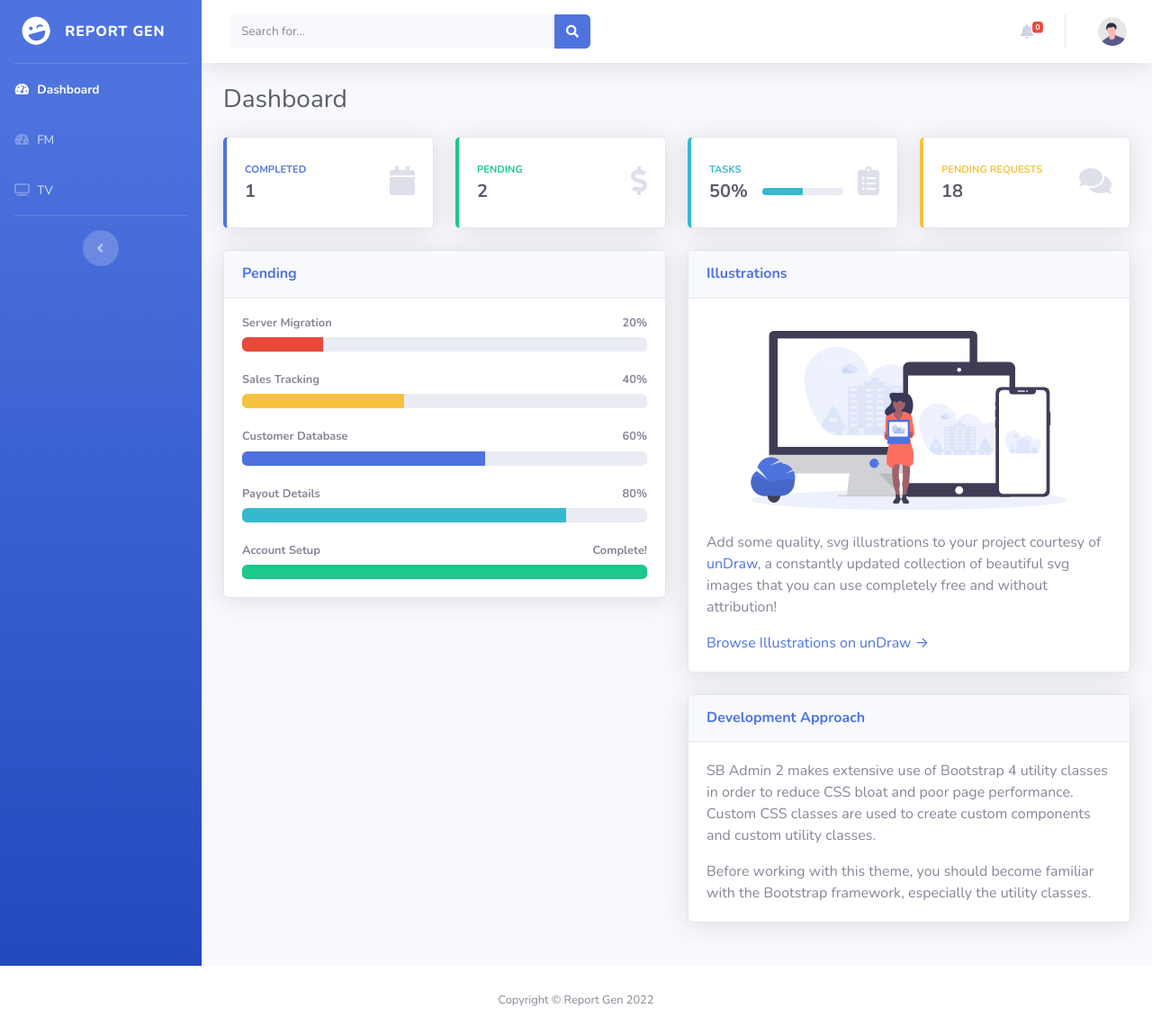
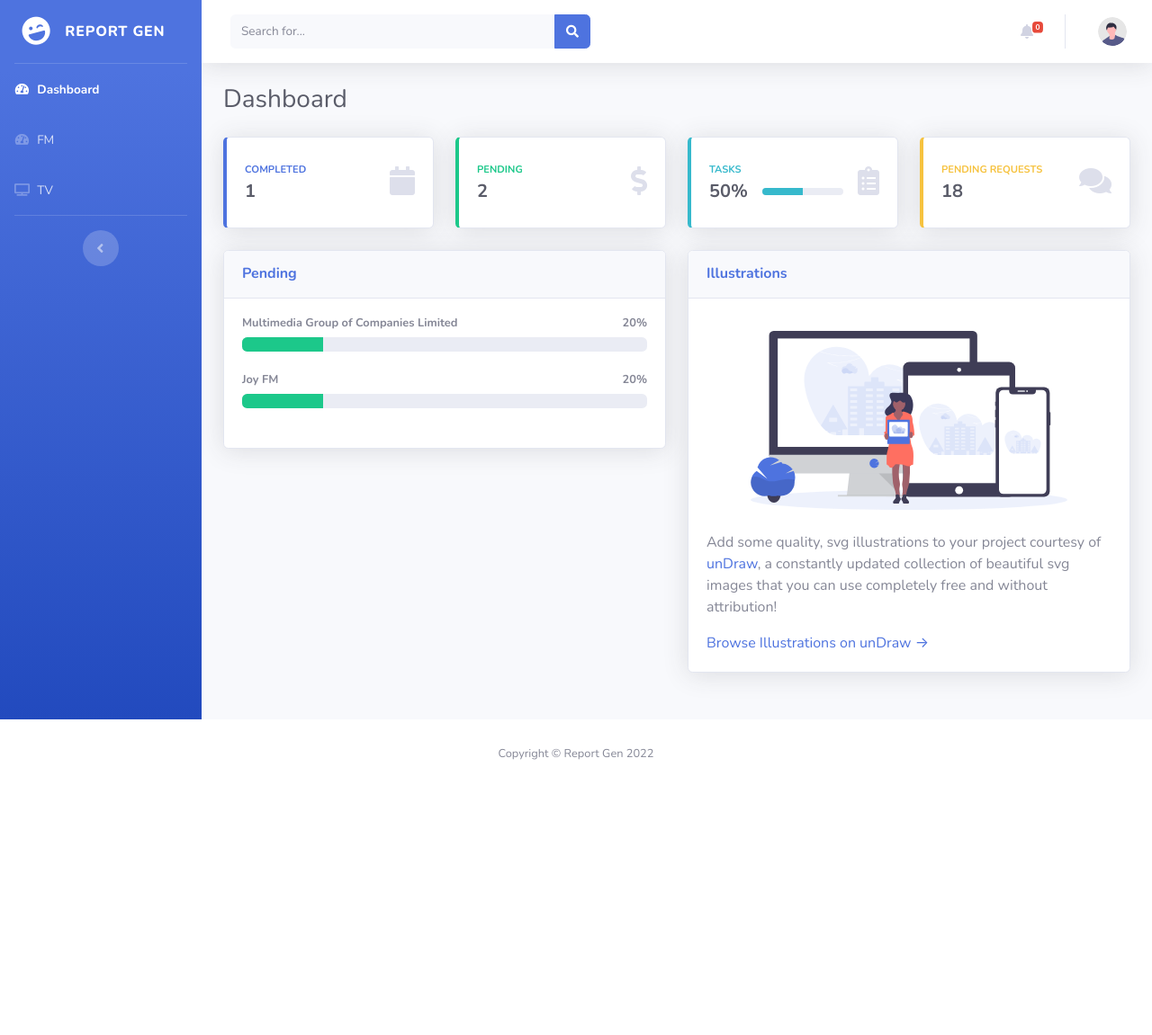
Before and after one commit to asare-21/report_gen, a Django app: page / in a window 1280 px wide. Shown: the whole page at 90% size. After the commit the page ends 845 px from the top, so only its background shows below. Run offline with Django 4.2, Linux system fonts and the light colour scheme; a user stored in the database is signed in; data comes from the database, SQL or seed files in the repository; both versions use the stored data as it was after the commit; tables that the repository leaves empty hold one stand-in row (values such as "Sample post"); some libraries are stand-ins or nearby versions.

Commit message:
workng on generating pdfs

```diff
--- a/ease/helpers.py
+++ b/ease/helpers.py
@@ -1,3 +1,4 @@
+from pydoc import doc
 from docx2pdf import convert
 import os
 import pathlib
@@ -23,3 +24,5 @@ async def docxToPdf(file_id):
                     output_path=f"{file_id}.pdf", keep_active=True)
     except Exception as e:
         print(e)
+
+asyncio.run(docxToPdf("Fresh FM"))
--- a/ease/templates/ease/index.html
+++ b/ease/templates/ease/index.html
@@ -179,7 +179,28 @@
                                     <h6 class="m-0 font-weight-bold text-primary">Pending</h6>
                                 </div>
                                 <div class="card-body">
-                                    <h4 class="small font-weight-bold">Server Migration <span
+                                    {% if pending_reports %}
+                                     {% for report in pending_reports  %}
+                                     {% comment %}
+                                     bg-danger
+                                     bg-warning
+                                     bg-success
+
+                                     {% endcomment %}
+                                    <h4 class="small font-weight-bold">{{report.name_of_station}} <span
+                                            class="float-right">20%</span></h4>
+                                    <div class="progress mb-4">
+                                        <div class="progress-bar bg-success" role="progressbar" style="width: 20%"
+                                            aria-valuenow="20" aria-valuemin="0" aria-valuemax="100"></div>
+                                    </div>
+                                    {% endfor %}
+                                    {% else %}
+                                    <div class="alert alert-danger" role="alert">
+                                              No pending reports
+                                            </div>
+                                    {% endif %}
+
+                                    {% comment %} <h4 class="small font-weight-bold">Server Migration <span
                                             class="float-right">20%</span></h4>
                                     <div class="progress mb-4">
                                         <div class="progress-bar bg-danger" role="progressbar" style="width: 20%"
@@ -208,13 +229,12 @@
                                     <div class="progress">
                                         <div class="progress-bar bg-success" role="progressbar" style="width: 100%"
                                             aria-valuenow="100" aria-valuemin="0" aria-valuemax="100"></div>
+
+                                        </div>
+                               {% endcomment %}
                                     </div>
-                                </div>
                             </div>
-
-
                         </div>
-
                         <div class="col-lg-6 mb-4">
 
                             <!-- Illustrations -->
@@ -227,42 +247,21 @@
                                         <img class="img-fluid px-3 px-sm-4 mt-3 mb-4" style="width: 25rem;"
                                             src="{%static "img/undraw_posting_photo.svg"%}" alt="...">
                                     </div>
-                                    <p>Add some quality, svg illustrations to your project courtesy of <a
-                                            target="_blank" rel="nofollow" href="https://undraw.co/">unDraw</a>, a
+                                    <p>Add some quality, svg illustrations to your project courtesy of <a target="_blank" rel="nofollow" href="https://undraw.co/">unDraw</a>, a
                                         constantly updated collection of beautiful svg images that you can use
                                         completely free and without attribution!</p>
                                     <a target="_blank" rel="nofollow" href="https://undraw.co/">Browse Illustrations on
                                         unDraw &rarr;</a>
                                 </div>
                             </div>
-
-                            <!-- Approach -->
-                            <div class="card shadow mb-4">
-                                <div class="card-header py-3">
-                                    <h6 class="m-0 font-weight-bold text-primary">Development Approach</h6>
-                                </div>
-                                <div class="card-body">
-                                    <p>SB Admin 2 makes extensive use of Bootstrap 4 utility classes in order to reduce
-                                        CSS bloat and poor page performance. Custom CSS classes are used to create
-                                        custom components and custom utility classes.</p>
-                                    <p class="mb-0">Before working with this theme, you should become familiar with the
-                                        Bootstrap framework, especially the utility classes.</p>
-                                </div>
-                            </div>
-
                         </div>
                     </div>
-
                 </div>
                 <!-- /.container-fluid -->
-
             </div>
             <!-- End of Main Content -->
-
-
         </div>
         <!-- End of Content Wrapper -->
-
     </div>
     <!-- End of Page Wrapper -->
 
--- a/ease/views.py
+++ b/ease/views.py
@@ -29,8 +29,12 @@ def index(request):
         user=request.user, seen=False).count()
     notifications = NotificationModel.objects.filter(
         user=request.user, seen=False).order_by('created_at')
+    pending_fm = FMModel.objects.filter(completed=False)
+    pending_tv = TVModel.objects.filter(completed=False)
+    # spread operator inserts the content of the lists
+    pending_reports = [*pending_fm, *pending_tv]
     data = {'user': request.user, 'completed': completed, 'pending': pending,
-            'notification_count': notification_count, 'notifications': notifications}
+            'notification_count': notification_count, 'notifications': notifications, 'pending_reports': pending_reports}
     return render(request, 'ease/index.html', data)
 
 
```
Also changed, not shown: ReadMe.md, db.sqlite3, 1 other file.
